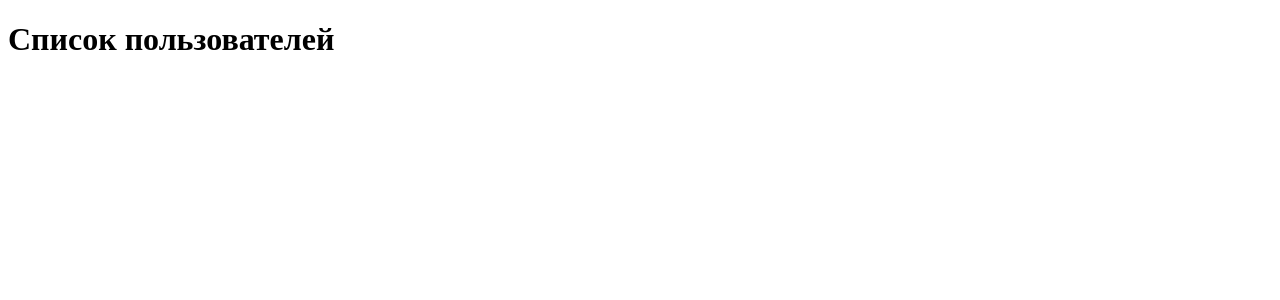
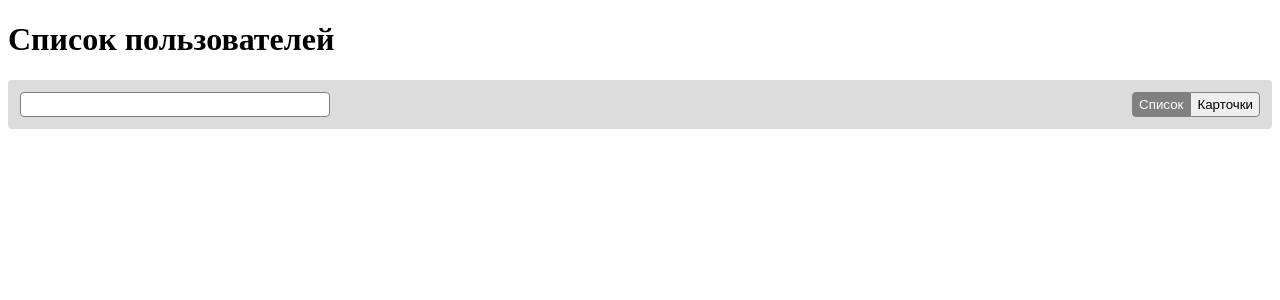
Before and after one commit to nizami/user-list, an Angular app: page / in a window 1280 px wide. Shown: the top 300 px of the page. Built offline with nearby package versions, Linux system fonts and the light colour scheme.

Commit message:
Update users list header styles

```diff
--- a/src/app/app.component.html
+++ b/src/app/app.component.html
@@ -1 +1,3 @@
 <h1>Список пользователей</h1>
+
+<app-users-list></app-users-list>
--- a/src/app/app.component.ts
+++ b/src/app/app.component.ts
@@ -1,12 +1,13 @@
 import { Component } from '@angular/core';
 import { RouterOutlet } from '@angular/router';
+import { UsersListComponent } from './users-list/users-list.component';
 
 @Component({
   selector: 'app-root',
   standalone: true,
-  imports: [RouterOutlet],
+  imports: [RouterOutlet, UsersListComponent],
   templateUrl: './app.component.html',
-  styleUrl: './app.component.scss'
+  styleUrl: './app.component.scss',
 })
 export class AppComponent {
   title = 'user-list';
--- a/src/app/users-list/users-list.component.html
+++ b/src/app/users-list/users-list.component.html
@@ -1 +1,7 @@
-<p>users-list works!</p>
+<div class="header">
+  <input type="text" />
+
+  <div class="divider"></div>
+  <button class="active">Список</button>
+  <button>Карточки</button>
+</div>
--- a/src/app/users-list/users-list.component.scss
+++ b/src/app/users-list/users-list.component.scss
@@ -0,0 +1,44 @@
+.header {
+  display: flex;
+
+  background-color: gainsboro;
+  padding: 12px;
+  border-radius: 4px;
+
+  .divider {
+    flex-grow: 1;
+  }
+
+  input {
+    border: solid 1px gray;
+    width: 300px;
+    border-radius: 4px;
+    padding: 4px;
+  }
+
+  button {
+    border: solid 1px gray;
+    cursor: pointer;
+
+    &:first-of-type {
+      border-radius: 4px 0 0 4px;
+    }
+
+    &:last-of-type {
+      border-radius: 0 4px 4px 0;
+    }
+
+    &.active {
+      background-color: gray;
+      color: white;
+    }
+
+    &:hover {
+      background-color: rgb(160, 160, 160);
+    }
+
+    &:active {
+      background-color: rgb(118, 118, 118);
+    }
+  }
+}
```
Also changed, not shown: src/app/users-list/users-list.component.ts (+5 -5 lines).
